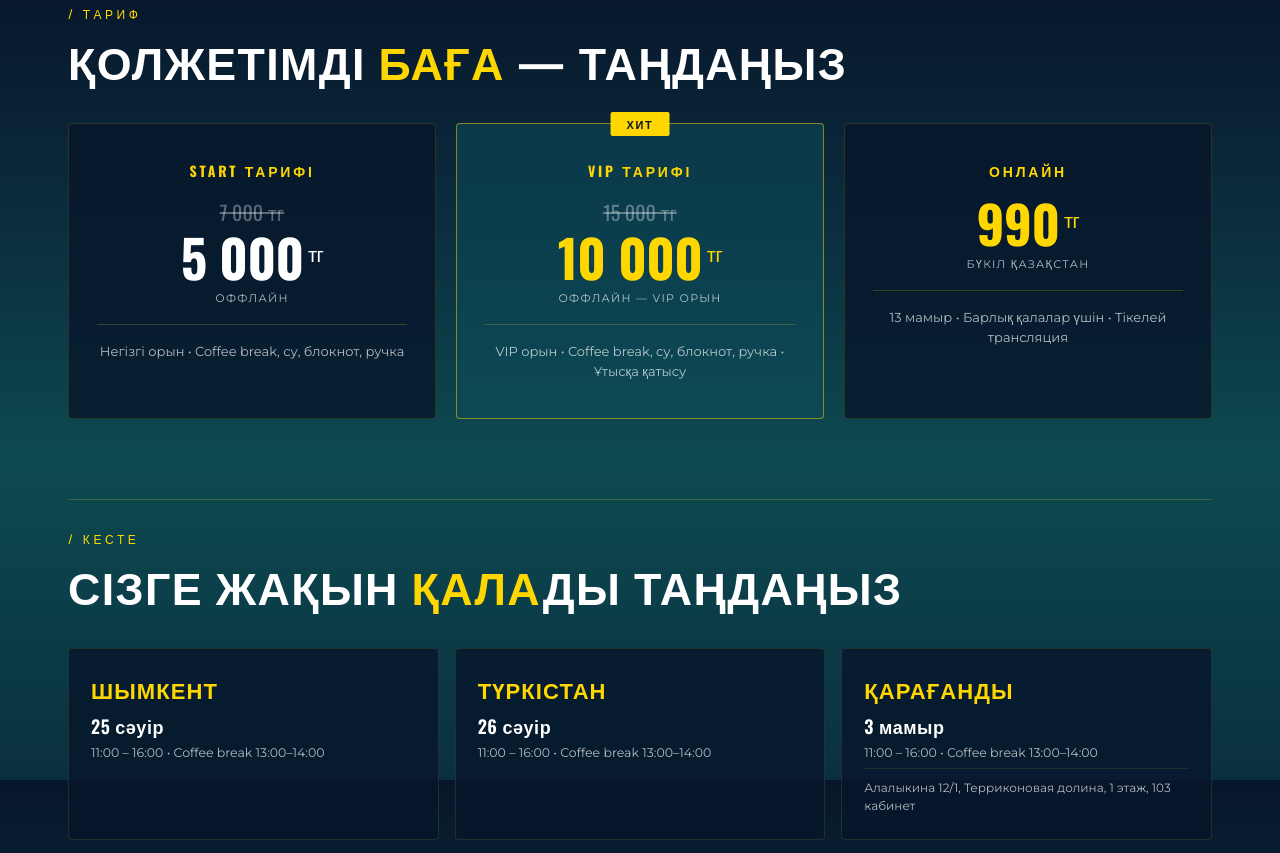
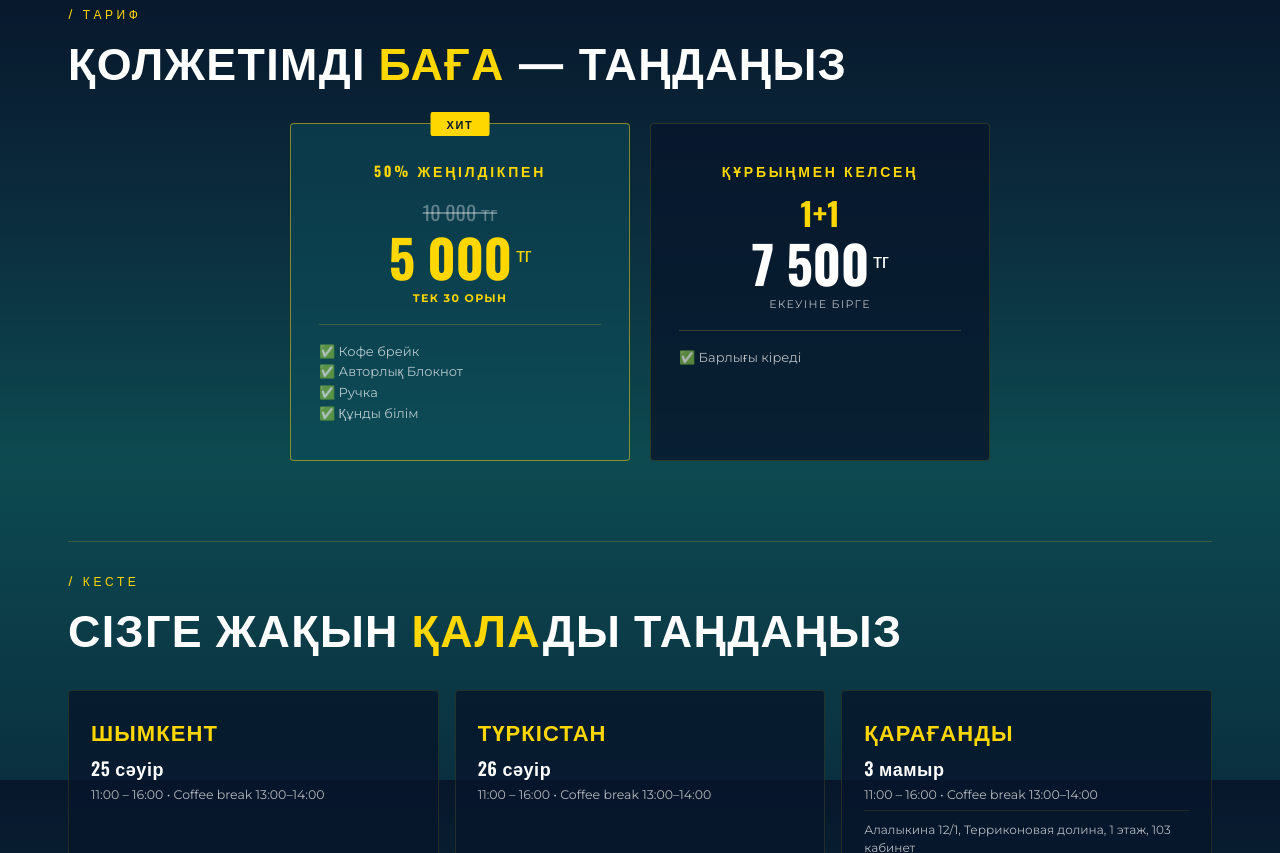
Before and after one commit to raikintarget/dinara-vais, a website: page almaty.html in a window 1280 px wide. Shown: the part 3220-4073 px from the top of the page. Drawn offline with nearby package versions, Linux system fonts and the light colour scheme.

Commit message:
Update pricing: 5000tg (50% off), 30 spots, 1+1 deal for 7500tg

```diff
--- a/almaty.html
+++ b/almaty.html
@@ -229,7 +229,7 @@ src="https://www.facebook.com/tr?id=1673835563964859&ev=PageView&noscript=1"
 
   /* ─── PRICING ─── */
   .pricing{padding:30px 0 80px;border-top:1px solid var(--line)}
-  .price-cards{display:grid;grid-template-columns:repeat(3,1fr);gap:20px;margin-top:10px}
+  .price-cards{display:grid;grid-template-columns:repeat(2,1fr);gap:20px;margin-top:10px}
   .price-card{
     padding:36px 28px;border:1px solid rgba(255,215,0,.15);border-radius:4px;
     text-align:center;background:rgba(7,22,43,.8);
@@ -523,26 +523,25 @@ src="https://www.facebook.com/tr?id=1673835563964859&ev=PageView&noscript=1"
   <section class="pricing reveal">
     <span class="section-num">/ Тариф</span>
     <h2 class="section-title">Қолжетімді <span class="yellow">баға</span> — таңдаңыз</h2>
-    <div class="price-cards">
-      <div class="price-card reveal delay-1">
-        <span class="tier">START тарифі</span>
-        <span class="price-old">7 000 тг</span>
+    <div class="price-cards" style="grid-template-columns:repeat(2,1fr);max-width:700px;margin:10px auto 0">
+      <div class="price-card featured reveal delay-1">
+        <span class="tier">50% жеңілдікпен</span>
+        <span class="price-old">10 000 тг</span>
         <span class="price-now">5 000<span class="currency"> тг</span></span>
-        <span class="price-label">Оффлайн</span>
-        <div class="price-desc">Негізгі орын • Coffee break, су, блокнот, ручка</div>
+        <span class="price-label" style="color:var(--yellow);font-weight:700">Тек 30 орын</span>
+        <div class="price-desc" style="text-align:left">
+          ✅ Кофе брейк<br>
+          ✅ Авторлық Блокнот<br>
+          ✅ Ручка<br>
+          ✅ Құнды білім
+        </div>
       </div>
-      <div class="price-card featured reveal delay-2">
-        <span class="tier">VIP тарифі</span>
-        <span class="price-old">15 000 тг</span>
-        <span class="price-now">10 000<span class="currency"> тг</span></span>
-        <span class="price-label">Оффлайн — VIP орын</span>
-        <div class="price-desc">VIP орын • Coffee break, су, блокнот, ручка • Ұтысқа қатысу</div>
-      </div>
-      <div class="price-card online reveal delay-3">
-        <span class="tier">Онлайн</span>
-        <span class="price-now">990<span class="currency"> тг</span></span>
-        <span class="price-label">Бүкіл Қазақстан</span>
-        <div class="price-desc">13 мамыр • Барлық қалалар үшін • Тікелей трансляция</div>
+      <div class="price-card reveal delay-2">
+        <span class="tier">Құрбыңмен келсең</span>
+        <div style="font-family:'Oswald',sans-serif;font-weight:700;font-size:32px;color:var(--yellow);margin-bottom:8px;line-height:1">1+1</div>
+        <span class="price-now">7 500<span class="currency"> тг</span></span>
+        <span class="price-label">Екеуіне бірге</span>
+        <div class="price-desc" style="text-align:left">✅ Барлығы кіреді</div>
       </div>
     </div>
   </section>
```
Also changed, not shown: astana.html (+18 -19 lines), index.html (+18 -19 lines), karaganda.html (+18 -19 lines), shymkent.html (+18 -19 lines), turkistan.html (+18 -19 lines).
